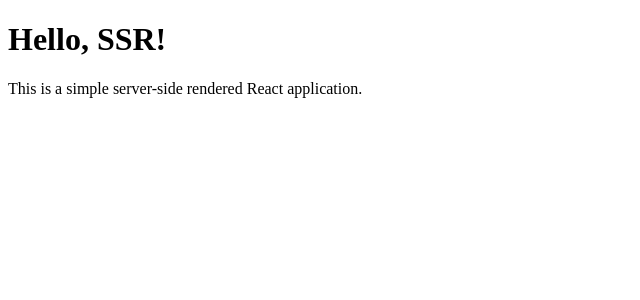
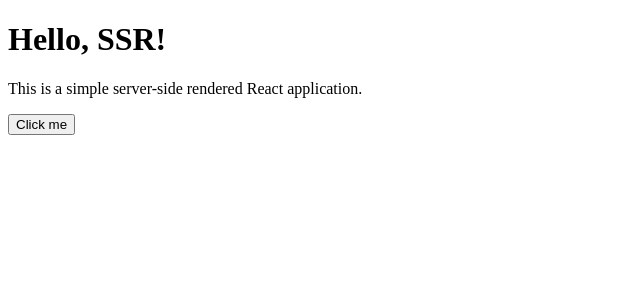
Before and after one commit to ajaxsys/ReactSSR-demo, a React app: page / in a window 1280 px wide. Shown: the top 300 px of the page, without its empty margins (0-640 px from the left). Built offline with nearby package versions, Linux system fonts and the light colour scheme; the HTML template or start-up script is replaced by a standard one.

Commit message:
add Hydration test

```diff
--- a/package.json
+++ b/package.json
@@ -5,6 +5,7 @@
   "main": "index.js",
   "scripts": {
     "start": "babel-node server.js",
+    "watch": "npx webpack --watch",
     "test": "echo \"Error: no test specified\" && exit 1"
   },
   "keywords": [],
--- a/server.js
+++ b/server.js
@@ -1,10 +1,13 @@
-// server.js
 const express = require('express');
 const React = require('react');
 const ReactDOMServer = require('react-dom/server');
+const path = require('path');
 const App = require('./src/App').default;
 
 const app = express();
+
+// 提供打包后的静态文件
+app.use(express.static(path.resolve(__dirname, 'dist')));
 
 app.get('*', (req, res) => {
   const appHtml = ReactDOMServer.renderToString(React.createElement(App));
--- a/src/index.js
+++ b/src/index.js
@@ -1,7 +1,18 @@
-// src/index.js
-import React from 'react';
+import React, { useState } from 'react';
 import { hydrateRoot } from 'react-dom/client';
 import App from './App';
 
-// 使用 hydrateRoot 方法补水
-hydrateRoot(document.getElementById('root'), <App />);
+function HydrationTest() {
+  const [clicked, setClicked] = useState(false);
+
+  return (
+    <div>
+      <App />
+      <button onClick={() => setClicked(!clicked)}>
+        {clicked ? 'Clicked!' : 'Click me'}
+      </button>
+    </div>
+  );
+}
+
+hydrateRoot(document.getElementById('root'), <HydrationTest />);
```
Also changed, not shown: 1 other file (tests, documents, lock files or other folders).
